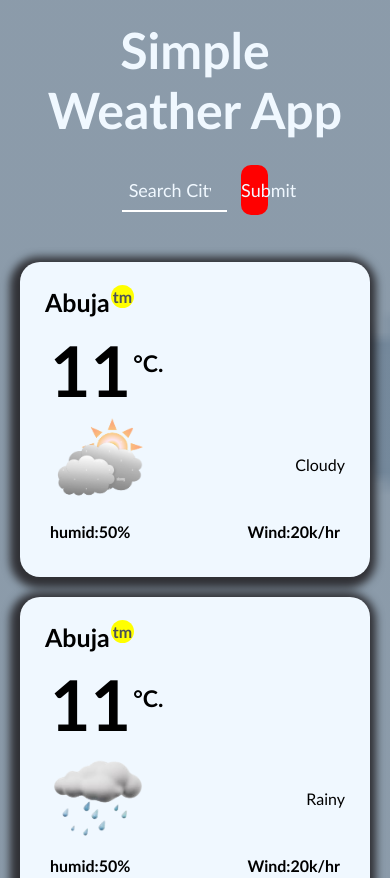
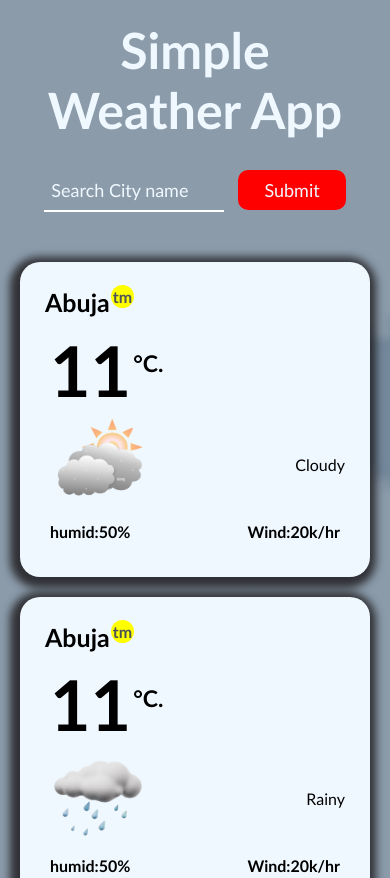
Before and after one commit to favouruzodinma/Weather_App, a plain HTML site: page index.html in a window 390 px wide. Shown: the top 878 px of the page. Drawn offline with Linux system fonts and the light colour scheme.

Commit message:
Weather App

```diff
--- a/style.css
+++ b/style.css
@@ -22,7 +22,7 @@ section{
     font-family: 'Gill Sans', 'Gill Sans MT', Calibri, 'Trebuchet MS', sans-serif;
 }
 .top input[type="search"]{
-    width: 27vw;
+    width: 500px;
     height: 5vh;
     border: none;
     outline: none;
@@ -38,8 +38,7 @@ input::placeholder{
     font-size: large;
 }
 .top button{
-    width: 7vw;
-    height: 6vh;
+    padding: 9px 26px;
     border: none;
     background-color: red;
     color: aliceblue;
@@ -127,7 +126,7 @@ main {
       width: inherit;
     }
     .top input[type="search"]{
-        width: 27vw;
+        width: 180px;
         height: 5vh;
         border: none;
         outline: none;
@@ -138,6 +137,15 @@ main {
         font-size: large;
         align-items: center;
     }
+    button {
+        padding: 8px 16px;
+        font-size: 16px;
+        background-color: #4caf50;
+        color: #fff;
+        border: none;
+        border-radius: 4px;
+        cursor: pointer;
+      }
   }
 
   @media (max-width: 596px) {
```
